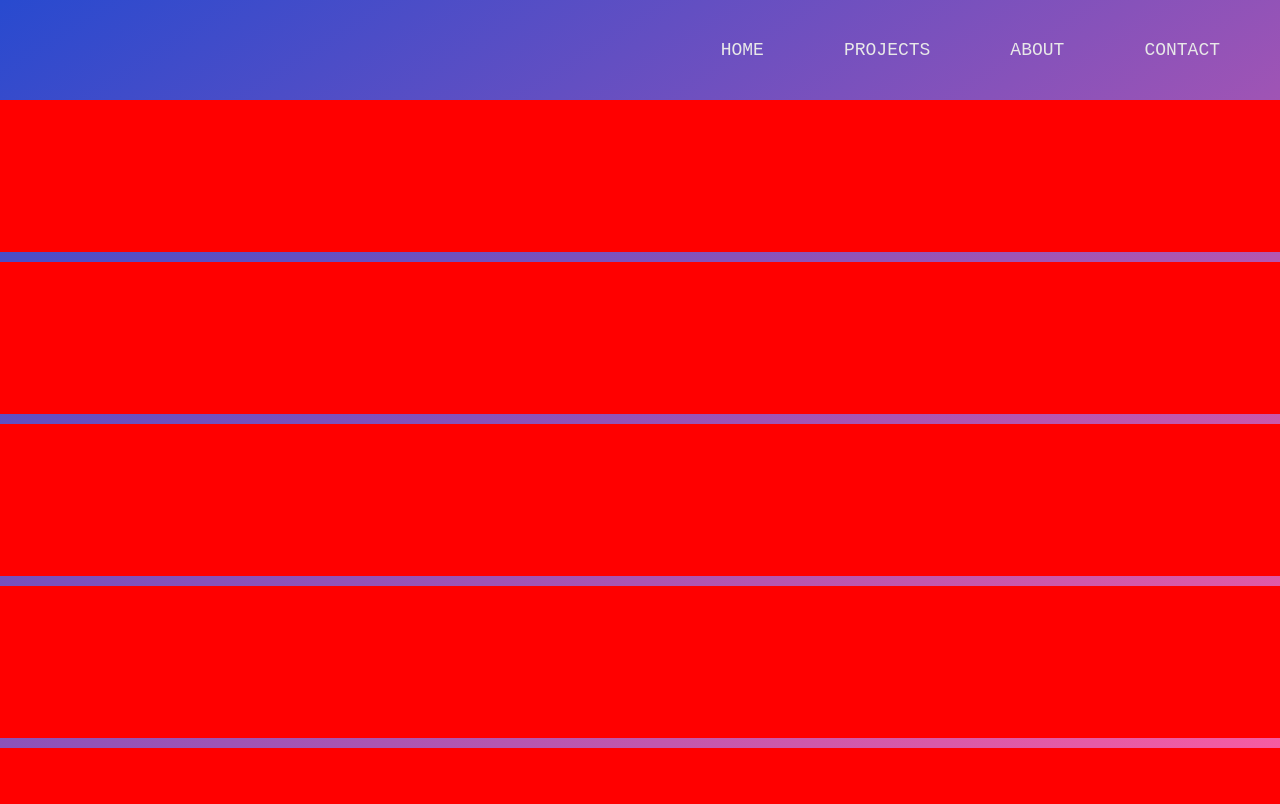
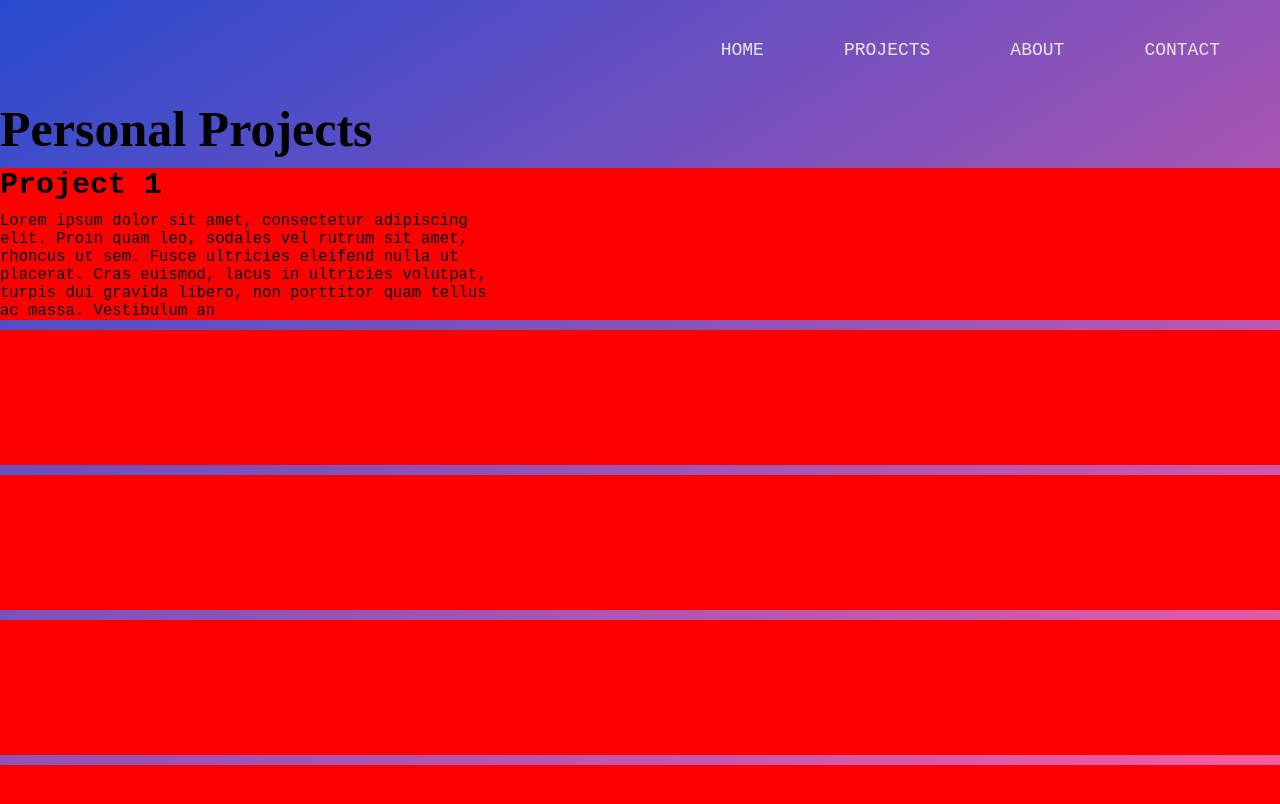
Before and after one commit to natoriamilligan/portfolio-website, a plain HTML site: page projects.html in a window 1280 px wide. Drawn offline with Linux system fonts and the light colour scheme.

Commit message:
updated layout for page

```diff
--- a/projects.html
+++ b/projects.html
@@ -18,12 +18,13 @@
                 </nav>
             </header>
             <main class="projects-container">
+                <h1 id="projects-title">Personal Projects</h1>
                 <div class="project">
                     <div class="project-thumbnail">
-
                     </div>
                     <div class="project-description">
-
+                        <h2>Project 1</h2>
+                        <p>Lorem ipsum dolor sit amet, consectetur adipiscing elit. Proin quam leo, sodales vel rutrum sit amet, rhoncus ut sem. Fusce ultricies eleifend nulla ut placerat. Cras euismod, lacus in ultricies volutpat, turpis dui gravida libero, non porttitor quam tellus ac massa. Vestibulum an</p>
                     </div>
                 </div>
                 <div class="project">
```
Lines whose indentation alone changed are shown as unchanged.
